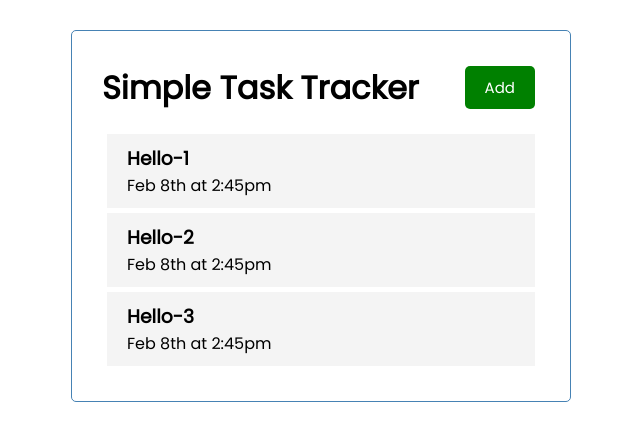
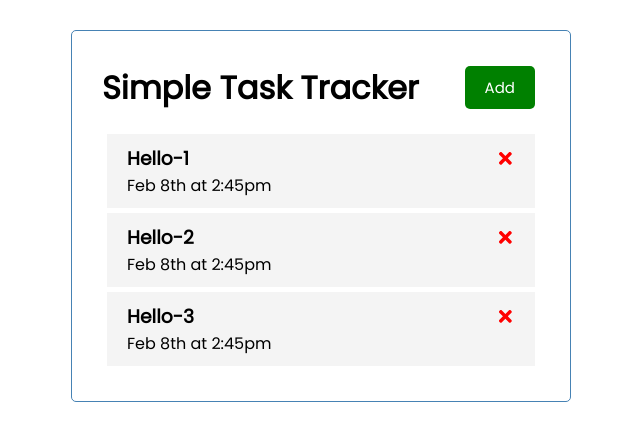
Before and after one commit to blackbird71SR/Simple-Task-Tracker, a React (Create React App) app: page / in a window 1280 px wide. Shown: the top 440 px of the page, without its empty margins (319-959 px from the left). Built offline with nearby package versions, Linux system fonts and the light colour scheme.

Commit message:
Add icon for deleting task

```diff
--- a/src/components/Task.js
+++ b/src/components/Task.js
@@ -1,7 +1,12 @@
+import { FaTimes } from 'react-icons/fa';
+
 const Task = (props) => {
   return (
     <div className='task'>
-      <h3>{props.task.text}</h3>
+      <h3>
+        {props.task.text}{' '}
+        <FaTimes style={{ color: 'red', cursor: 'pointer' }} />
+      </h3>
       <p>{props.task.day}</p>
     </div>
   );
```
